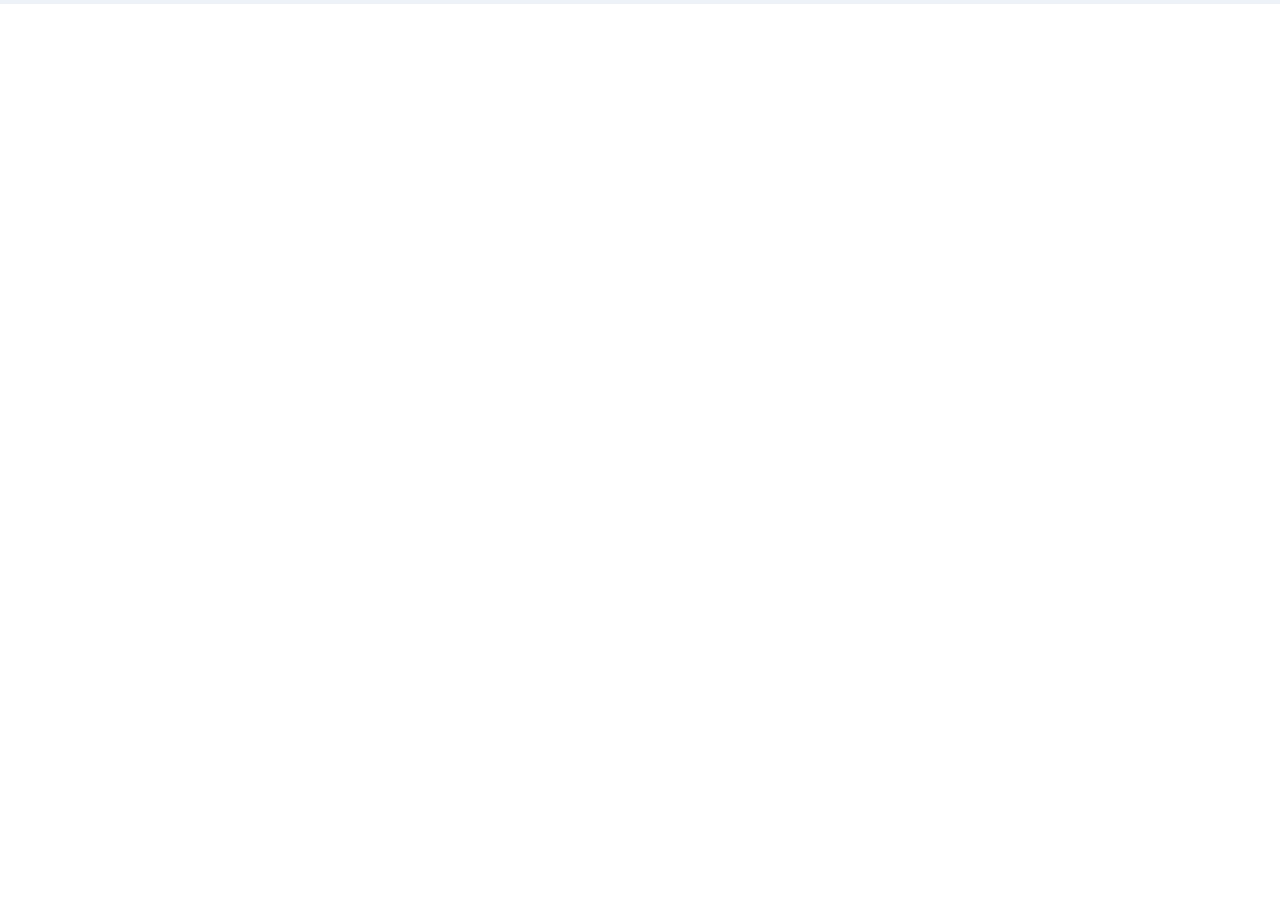
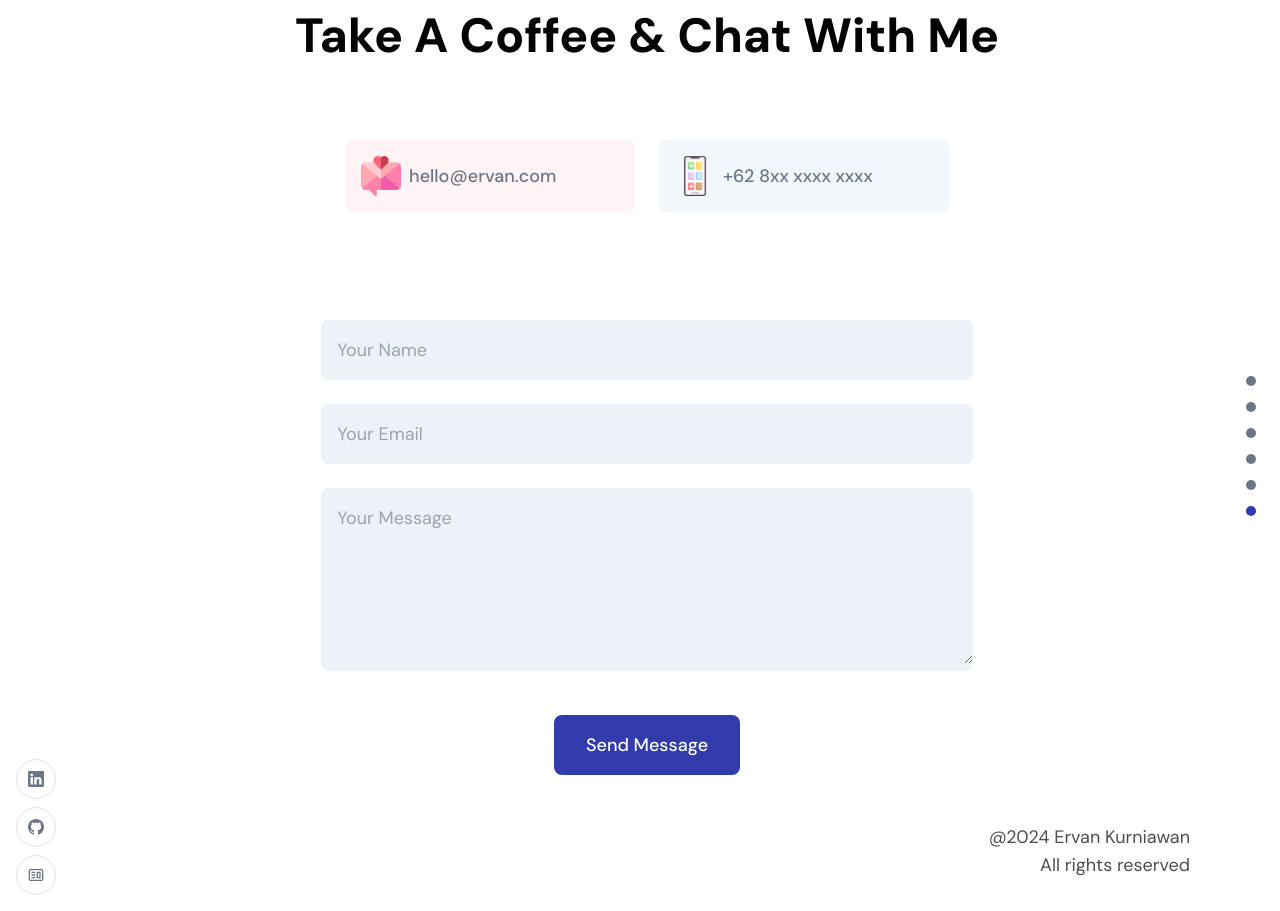
Before and after one commit to ervanervan/modern-portfolio, a React (Vite) app: page / in a window 1280 px wide. Shown: the part 5265-6176 px from the top of the page. Before the commit the page ends 5269 px from the top, so only its background shows below. Built offline with nearby package versions, Linux system fonts and the light colour scheme.

Commit message:
update: footer component

```diff
--- a/src/container/Footer/Footer.jsx
+++ b/src/container/Footer/Footer.jsx
@@ -1,7 +1,97 @@
-import React from "react";
+import React, { useState } from "react";
+import { AppWrap, MotionWrap } from "../../wrapper";
+import { images } from "../../constants";
 
 const Footer = () => {
-  return <div>Footer</div>;
+  const [formData, setFormData] = useState({
+    name: "",
+    email: "",
+    message: "",
+  });
+  const [isFormSubmitted, setIsFormSubmitted] = useState(false);
+  const [loading, setLoading] = useState(false);
+
+  const { name, email, message } = formData;
+
+  const handleChangeInput = (e) => {
+    const { name, value } = e.target;
+    setFormData({ ...formData, [name]: value });
+  };
+
+  const handleSubmit = () => {
+    setLoading(true);
+
+    // Simulate form submission (replace this with actual API request)
+    setTimeout(() => {
+      setLoading(false);
+      setIsFormSubmitted(true);
+    }, 2000);
+  };
+
+  return (
+    <>
+      <h2 className="head-text w-3/4">Take a coffee & chat with me</h2>
+
+      <div className="app__footer-cards">
+        <div className="app__footer-card">
+          <img src={images.email} alt="email" />
+          <a href="mailto:hello@ervan.com" className="p-text">
+            hello@ervan.com
+          </a>
+        </div>
+        <div className="app__footer-card">
+          <img src={images.mobile} alt="phone" />
+          <a href="tel:+62 8xx xxxx xxxx" className="p-text">
+            +62 8xx xxxx xxxx
+          </a>
+        </div>
+      </div>
+      {!isFormSubmitted ? (
+        <div className="app__footer-form app__flex">
+          <div className="app__flex">
+            <input
+              className="p-text"
+              type="text"
+              placeholder="Your Name"
+              name="name"
+              value={name}
+              onChange={handleChangeInput}
+            />
+          </div>
+          <div className="app__flex">
+            <input
+              className="p-text"
+              type="email"
+              placeholder="Your Email"
+              name="email"
+              value={email}
+              onChange={handleChangeInput}
+            />
+          </div>
+          <div>
+            <textarea
+              className="p-text"
+              placeholder="Your Message"
+              name="message"
+              value={message}
+              onChange={handleChangeInput}
+            />
+          </div>
+          <button type="button" className="p-text" onClick={handleSubmit}>
+            {!loading ? "Send Message" : "Sending..."}
+          </button>
+        </div>
+      ) : (
+        <div>
+          <h3 className="head-text">Thank you for getting in touch!</h3>
+        </div>
+      )}
+    </>
+  );
 };
 
-export default Footer;
+export default AppWrap(
+  MotionWrap(Footer, "app__footer"),
+  "contact",
+  "app__whitebg"
+);
--- a/src/index.css
+++ b/src/index.css
@@ -488,8 +488,80 @@
       }
     }
   }
+  /* Testimonial */
 
-  /* Testimonial */
+  /* Footer */
+  @layer components {
+    .app__footer {
+      @apply flex flex-1 w-full flex-col; /* Add md breakpoint for row */
+    }
+
+    .app__footer-cards {
+      @apply w-full md:w-3/5 flex justify-evenly items-center flex-wrap my-6 md:my-16 mx-8;
+
+      .app__footer-card {
+        @apply sm:min-w-[290px] flex flex-row justify-start items-center my-4 p-4 rounded-lg cursor-pointer bg-[#fef4f5] transition-all duration-300 ease-in-out;
+
+        img {
+          @apply w-10 h-10 mr-2;
+        }
+
+        p,
+        a {
+          @apply font-medium;
+        }
+
+        a {
+          @apply no-underline;
+        }
+
+        &:hover {
+          @apply shadow-[0_0_25px_#fef4f5];
+        }
+
+        /* Apply responsive design directly */
+        @apply w-full md:w-auto; /* w-full for small screens, auto for larger */
+      }
+
+      .app__footer-card:last-child {
+        @apply bg-[#f2f7fb];
+      }
+
+      .app__footer-card:last-child:hover {
+        @apply shadow-[0_0_25px_#f2f7fb];
+      }
+    }
+
+    .app__footer-form {
+      @apply w-full md:w-3/5 flex flex-col my-4 mx-8;
+
+      div {
+        @apply w-full my-3 rounded-lg cursor-pointer bg-primary transition-all duration-300 ease-in-out;
+
+        input,
+        textarea {
+          @apply w-full p-4 border-none rounded-md bg-primary text-secondary outline-none;
+        }
+
+        textarea {
+          @apply h-44;
+        }
+
+        &:hover {
+          @apply shadow-[0_0_25px_var(--primary-color)];
+        }
+      }
+
+      button {
+        @apply py-4 px-8 rounded-lg border-none bg-secondary font-medium text-white outline-none mt-8 transition duration-[cubic-bezier(0.55,0.085,0.68,0.53)] cursor-pointer;
+
+        &:hover {
+          @apply bg-[#2430af];
+        }
+      }
+    }
+  }
+  /* Footer */
 }
 
 @layer utilities {
```
